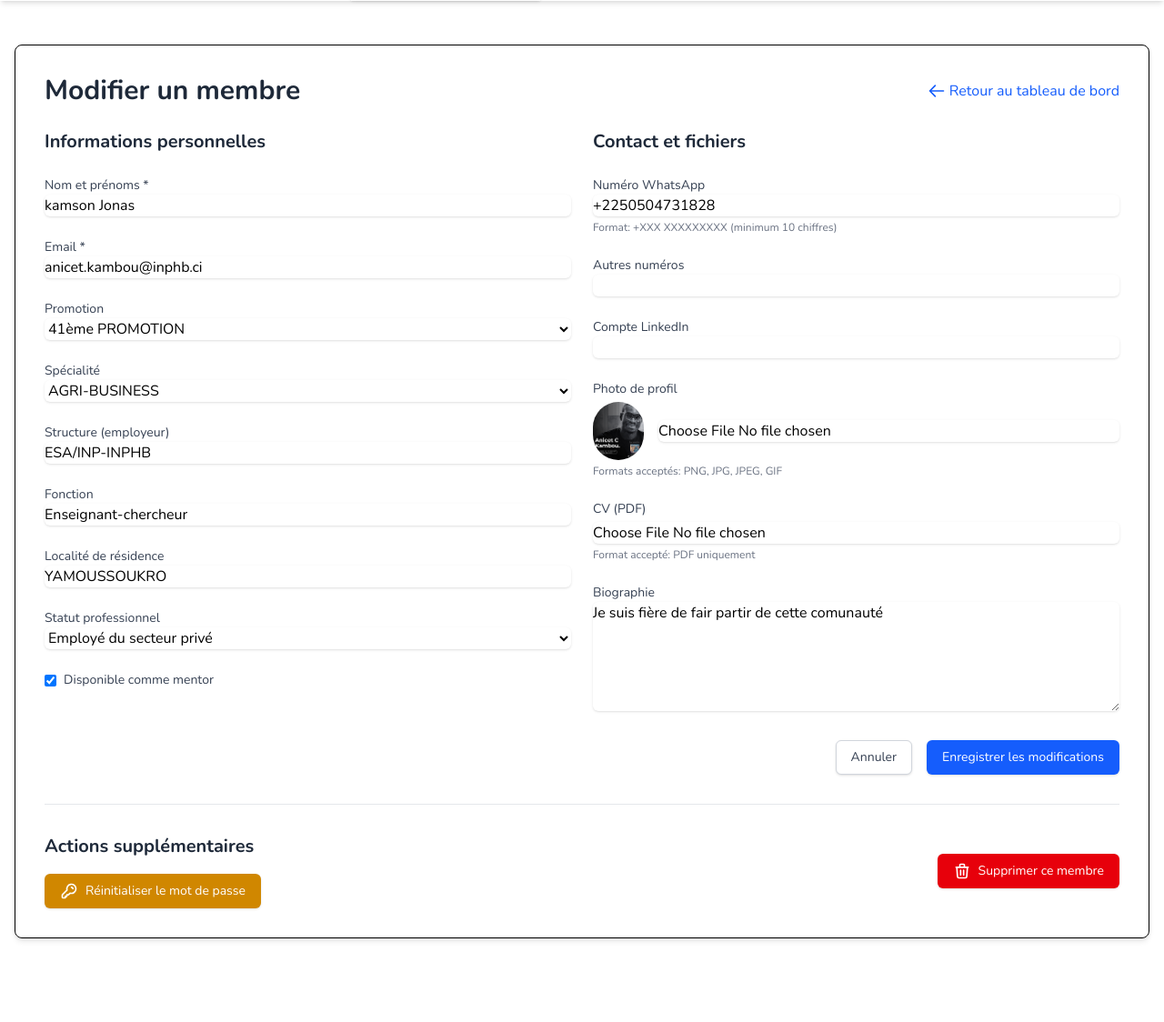
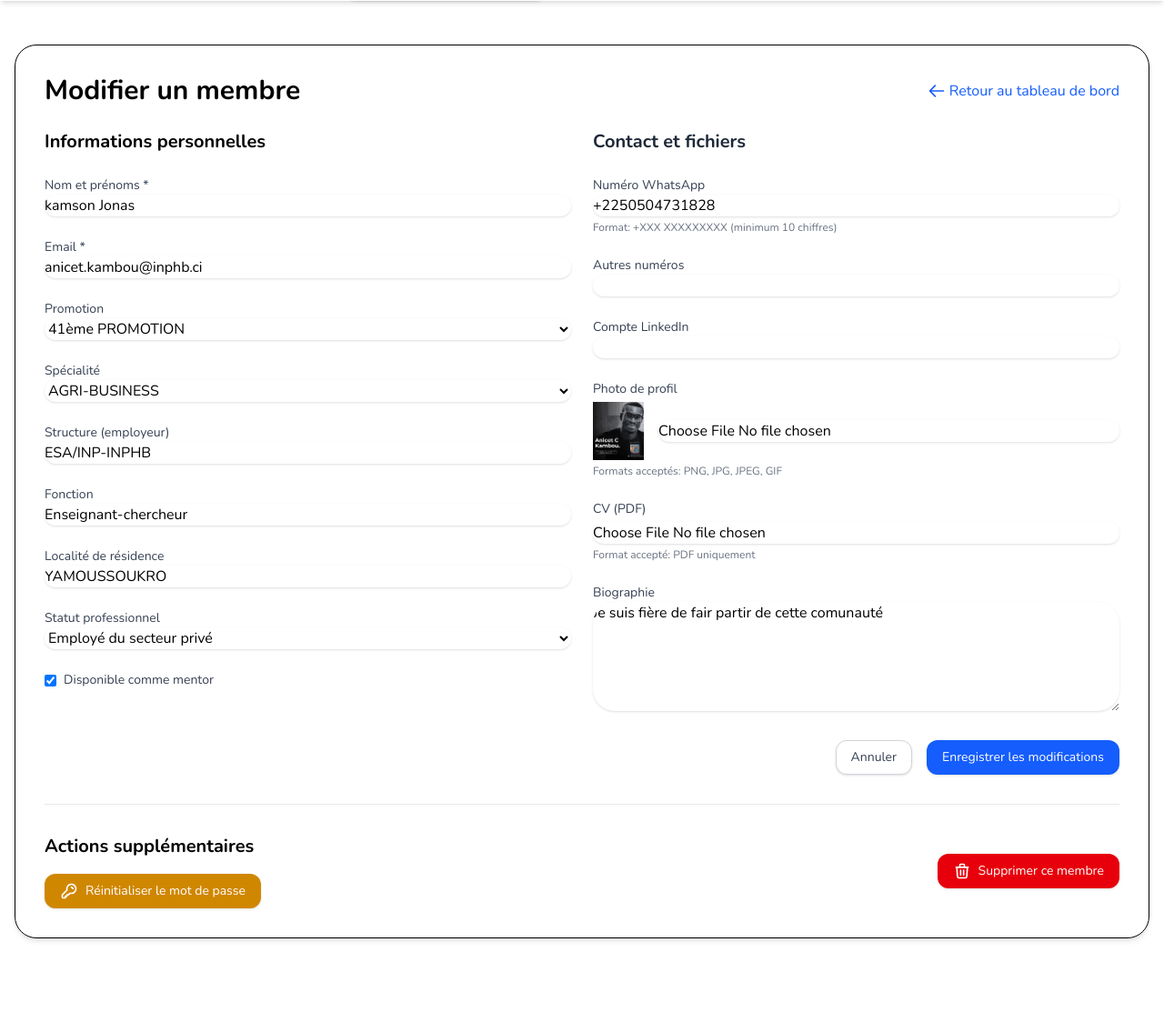
Before and after one commit to Mr-KAM/annuaire-ensa, a Flask app: page /admin/edit-member/5 in a window 1280 px wide. Shown: the part 779-1903 px from the top of the page at 91% size. Run offline with Flask 3, Linux system fonts and the light colour scheme; a user stored in the database is signed in; some libraries are stand-ins or nearby versions.

Commit message:
⚙ Ajout de modifications ur l'ui

```diff
--- a/templates/admin/edit_member.html
+++ b/templates/admin/edit_member.html
@@ -3,9 +3,9 @@
 {% block title %}Modifier un membre - Administration{% endblock %}
 
 {% block content %}
-<div class="rounded-lg shadow-md p-8 border border-base-300">
+<div class="rounded-3xl bg-base-100 shadow-md p-8 border border-base-300">
     <div class="flex items-center justify-between mb-6">
-        <h1 class="text-3xl font-bold text-gray-800">Modifier un membre</h1>
+        <h1 class="text-3xl font-bold">Modifier un membre</h1>
         <a href="{{ url_for('admin.dashboard') }}" class="text-blue-600 hover:text-blue-800 flex items-center">
             <svg xmlns="http://www.w3.org/2000/svg" class="h-5 w-5 mr-1" fill="none" viewBox="0 0 24 24" stroke="currentColor">
                 <path stroke-linecap="round" stroke-linejoin="round" stroke-width="2" d="M10 19l-7-7m0 0l7-7m-7 7h18" />
@@ -18,26 +18,26 @@
         <div class="grid grid-cols-1 md:grid-cols-2 gap-6">
             <!-- Informations personnelles -->
             <div class="space-y-6">
-                <h2 class="text-xl font-bold text-gray-800">Informations personnelles</h2>
+                <h2 class="text-xl font-bold">Informations personnelles</h2>
 
                 <div>
                     <label for="nom_prenoms" class="block text-sm font-medium text-gray-700">Nom et prénoms *</label>
                     <input type="text" id="nom_prenoms" name="nom_prenoms" required
                            value="{{ profile.nom_prenoms }}"
-                           class="input block w-full rounded-md  shadow-sm  focus:ring-blue-500">
+                           class="input block w-full rounded-xl  shadow-sm  focus:ring-blue-500">
                 </div>
 
                 <div>
                     <label for="email" class="block text-sm font-medium text-gray-700">Email *</label>
                     <input type="email" id="email" name="email" required
                            value="{{ profile.email }}"
-                           class="input block w-full rounded-md  shadow-sm  focus:ring-blue-500">
+                           class="input block w-full rounded-xl  shadow-sm  focus:ring-blue-500">
                 </div>
 
                 <div>
                     <label for="promotion" class="block text-sm font-medium text-gray-700">Promotion</label>
                     <select id="promotion" name="promotion"
-                            class="input block w-full rounded-md  shadow-sm  focus:ring-blue-500">
+                            class="input block w-full rounded-xl  shadow-sm  focus:ring-blue-500">
                         <option value="">-- Sélectionner --</option>
                         {% for promotion in promotions %}
                             <option value="{{ promotion.name }}" {% if profile.promotion == promotion %}selected{% endif %}>
@@ -50,7 +50,7 @@
                 <div>
                     <label for="specialite" class="block text-sm font-medium text-gray-700">Spécialité</label>
                     <select id="specialite" name="specialite"
-                            class="input block w-full rounded-md  shadow-sm  focus:ring-blue-500">
+                            class="input block w-full rounded-xl shadow-sm  focus:ring-blue-500">
                         <option value="">-- Sélectionner --</option>
                         {% for specialite in specialites %}
                             <option value="{{ specialite.name }}" {% if profile.specialite == specialite %}selected{% endif %}>
@@ -64,27 +64,27 @@
                     <label for="structure" class="block text-sm font-medium text-gray-700">Structure (employeur)</label>
                     <input type="text" id="structure" name="structure"
                            value="{{ profile.structure or '' }}"
-                           class="input block w-full rounded-md  shadow-sm  focus:ring-blue-500">
+                           class="input block w-full rounded-xl  shadow-sm  focus:ring-blue-500">
                 </div>
 
                 <div>
                     <label for="fonction" class="block text-sm font-medium text-gray-700">Fonction</label>
                     <input type="text" id="fonction" name="fonction"
                            value="{{ profile.fonction or '' }}"
-                           class="input block w-full rounded-md  shadow-sm  focus:ring-blue-500">
+                           class="input block w-full rounded-xl  shadow-sm  focus:ring-blue-500">
                 </div>
 
                 <div>
                     <label for="localite_residence" class="block text-sm font-medium text-gray-700">Localité de résidence</label>
                     <input type="text" id="localite_residence" name="localite_residence"
                            value="{{ profile.localite_residence or '' }}"
-                           class="input block w-full rounded-md  shadow-sm  focus:ring-blue-500">
+                           class="input block w-full rounded-xl  shadow-sm  focus:ring-blue-500">
                 </div>
 
                 <div>
                     <label for="statut_professionnel" class="block text-sm font-medium text-gray-700">Statut professionnel</label>
                     <select id="statut_professionnel" name="statut_professionnel"
-                            class="input block w-full rounded-md  shadow-sm  focus:ring-blue-500">
+                            class="input block w-full rounded-xl  shadow-sm  focus:ring-blue-500">
                         <option value="">-- Sélectionner --</option>
                         {% for statut in statuts %}
                             <option value="{{ statut.name }}" {% if profile.statut_professionnel == statut %}selected{% endif %}>
@@ -112,7 +112,7 @@
                     <label for="numero_whatsapp" class="block text-sm font-medium text-gray-700">Numéro WhatsApp</label>
                     <input type="tel" id="numero_whatsapp" name="numero_whatsapp"
                            value="{{ profile.numero_whatsapp or '' }}"
-                           class="input block w-full rounded-md  shadow-sm  focus:ring-blue-500">
+                           class="input block w-full rounded-xl  shadow-sm  focus:ring-blue-500">
                     <p class="mt-1 text-xs text-gray-500">Format: +XXX XXXXXXXXX (minimum 10 chiffres)</p>
                 </div>
 
@@ -120,14 +120,14 @@
                     <label for="autres_numeros" class="block text-sm font-medium text-gray-700">Autres numéros</label>
                     <input type="text" id="autres_numeros" name="autres_numeros"
                            value="{{ profile.autres_numeros or '' }}"
-                           class="input block w-full rounded-md  shadow-sm  focus:ring-blue-500">
+                           class="input block w-full rounded-xl  shadow-sm  focus:ring-blue-500">
                 </div>
 
                 <div>
                     <label for="compte_linkedin" class="block text-sm font-medium text-gray-700">Compte LinkedIn</label>
                     <input type="url" id="compte_linkedin" name="compte_linkedin"
                            value="{{ profile.compte_linkedin or '' }}"
-                           class="input block w-full rounded-md  shadow-sm  focus:ring-blue-500">
+                           class="input block w-full rounded-xl  shadow-sm  focus:ring-blue-500">
                 </div>
 
                 <div>
@@ -137,11 +137,11 @@
                             <div class="mr-4">
                                 <img src="{{ url_for('static', filename='uploads/photos/' + profile.photo_filename) }}"
                                      alt="Photo de profil actuelle"
-                                     class="h-16 w-16 rounded-full object-cover">
+                                     class="h-16 w-16 mask mask-squircle object-cover">
                             </div>
                         {% endif %}
                         <input type="file" id="photo" name="photo" accept="image/*"
-                               class="input block w-full rounded-md  shadow-sm  focus:ring-blue-500">
+                               class="input block w-full rounded-xl  shadow-sm  focus:ring-blue-500">
                     </div>
                     <p class="mt-1 text-xs text-gray-500">Formats acceptés: PNG, JPG, JPEG, GIF</p>
                 </div>
@@ -158,7 +158,7 @@
                             </div>
                         {% endif %}
                         <input type="file" id="cv" name="cv" accept="application/pdf"
-                               class="input block w-full rounded-md  shadow-sm  focus:ring-blue-500">
+                               class="input block w-full rounded-xl  shadow-sm  focus:ring-blue-500">
                     </div>
                     <p class="mt-1 text-xs text-gray-500">Format accepté: PDF uniquement</p>
                 </div>
@@ -166,16 +166,16 @@
                 <div>
                     <label for="biographie" class="block text-sm font-medium text-gray-700">Biographie</label>
                     <textarea id="biographie" name="biographie" rows="5"
-                              class="textarea block w-full rounded-md  shadow-sm  focus:ring-blue-500">{{ profile.biographie or '' }}</textarea>
+                              class="textarea block w-full rounded-3xl  shadow-sm  focus:ring-blue-500">{{ profile.biographie or '' }}</textarea>
                 </div>
             </div>
         </div>
 
         <div class="mt-8 flex justify-end">
-            <a href="{{ url_for('admin.dashboard') }}" class="mr-4 px-4 py-2 border border-gray-300 rounded-md shadow-sm text-sm font-medium text-gray-700 bg-white hover:bg-gray-50 focus:outline-none focus:ring-2 focus:ring-offset-2 focus:ring-blue-500">
+            <a href="{{ url_for('admin.dashboard') }}" class="mr-4 px-4 py-2 border border-gray-300 rounded-xl shadow-sm text-sm font-medium text-gray-700 bg-white hover:bg-gray-50 focus:outline-none focus:ring-2 focus:ring-offset-2 focus:ring-blue-500">
                 Annuler
             </a>
-            <button type="submit" class="px-4 py-2 border border-transparent rounded-md shadow-sm text-sm font-medium text-white bg-blue-600 hover:bg-blue-700 focus:outline-none focus:ring-2 focus:ring-offset-2 focus:ring-blue-500">
+            <button type="submit" class="px-4 py-2 border border-transparent rounded-xl shadow-sm text-sm font-medium text-white bg-blue-600 hover:bg-blue-700 focus:outline-none focus:ring-2 focus:ring-offset-2 focus:ring-blue-500">
                 Enregistrer les modifications
             </button>
         </div>
@@ -183,9 +183,9 @@
 
     <div class="mt-8 pt-8 border-t border-gray-200 flex justify-between items-center">
         <div>
-            <h2 class="text-xl font-bold text-gray-800 mb-4">Actions supplémentaires</h2>
+            <h2 class="text-xl font-bold mb-4">Actions supplémentaires</h2>
             <button type="button" id="reset-password-btn" data-user-id="{{ profile.user_id }}"
-                    class="inline-flex items-center px-4 py-2 border border-transparent rounded-md shadow-sm text-sm font-medium text-white bg-yellow-600 hover:bg-yellow-700 focus:outline-none focus:ring-2 focus:ring-offset-2 focus:ring-yellow-500">
+                    class="inline-flex items-center px-4 py-2 border border-transparent rounded-xl shadow-sm text-sm font-medium text-white bg-yellow-600 hover:bg-yellow-700 focus:outline-none focus:ring-2 focus:ring-offset-2 focus:ring-yellow-500">
                 <svg xmlns="http://www.w3.org/2000/svg" class="h-5 w-5 mr-2" fill="none" viewBox="0 0 24 24" stroke="currentColor">
                     <path stroke-linecap="round" stroke-linejoin="round" stroke-width="2" d="M15 7a2 2 0 012 2m4 0a6 6 0 01-7.743 5.743L11 17H9v2H7v2H4a1 1 0 01-1-1v-2.586a1 1 0 01.293-.707l5.964-5.964A6 6 0 1121 9z" />
                 </svg>
@@ -193,7 +193,7 @@
             </button>
         </div>
         <button type="button" id="delete-btn" data-user-id="{{ profile.user_id }}" data-user-name="{{ profile.nom_prenoms }}"
-                class="inline-flex items-center px-4 py-2 border border-transparent rounded-md shadow-sm text-sm font-medium text-white bg-red-600 hover:bg-red-700 focus:outline-none focus:ring-2 focus:ring-offset-2 focus:ring-red-500">
+                class="inline-flex items-center px-4 py-2 border border-transparent rounded-xl shadow-sm text-sm font-medium text-white bg-red-600 hover:bg-red-700 focus:outline-none focus:ring-2 focus:ring-offset-2 focus:ring-red-500">
             <svg xmlns="http://www.w3.org/2000/svg" class="h-5 w-5 mr-2" fill="none" viewBox="0 0 24 24" stroke="currentColor">
                 <path stroke-linecap="round" stroke-linejoin="round" stroke-width="2" d="M19 7l-.867 12.142A2 2 0 0116.138 21H7.862a2 2 0 01-1.995-1.858L5 7m5 4v6m4-6v6m1-10V4a1 1 0 00-1-1h-4a1 1 0 00-1 1v3M4 7h16" />
             </svg>
@@ -208,10 +208,10 @@
         <h3 class="text-xl font-bold text-gray-800 mb-4">Confirmer la suppression</h3>
         <p class="text-gray-700 mb-6">Êtes-vous sûr de vouloir supprimer <span id="delete-user-name" class="font-bold"></span> ? Cette action est irréversible.</p>
         <div class="flex justify-end space-x-4">
-            <button id="cancel-delete" class="px-4 py-2 border border-gray-300 rounded-md shadow-sm text-sm font-medium text-gray-700 bg-white hover:bg-gray-50">
+            <button id="cancel-delete" class="px-4 py-2 border border-gray-300 rounded-xl shadow-sm text-sm font-medium text-gray-700 bg-white hover:bg-gray-50">
                 Annuler
             </button>
-            <button id="confirm-delete" class="px-4 py-2 border border-transparent rounded-md shadow-sm text-sm font-medium text-white bg-red-600 hover:bg-red-700">
+            <button id="confirm-delete" class="px-4 py-2 border border-transparent rounded-xl shadow-sm text-sm font-medium text-white bg-red-600 hover:bg-red-700">
                 Supprimer
             </button>
         </div>
```
Also changed, not shown: templates/admin/add_member.html (+18 -18 lines), templates/profile/edit.html (+4 -4 lines), instance/annuaire.db, static/uploads/photos/074cbe49470541ccae026239f6a4cf5d_ChatGPT_Image_20_avr._2025_17_12_12.png (added).
